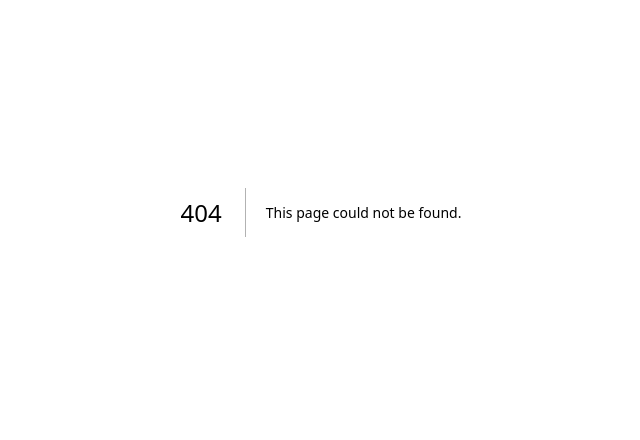
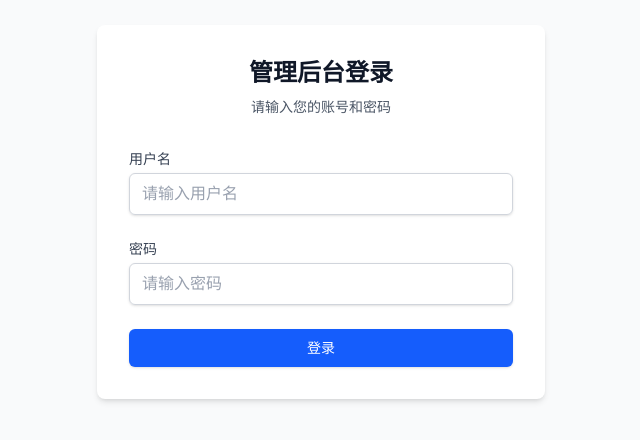
Before and after one commit to MasterLiDF/trade-web, a Next.js app: page /admin/login in a window 1280 px wide. Before the commit this address had no page. Shown: the part 188-628 px from the top of the page, without its empty margins (319-959 px from the left). Built offline with nearby package versions, Linux system fonts and the light colour scheme.

Commit message:
feature: dev login page

```diff
--- /dev/null
+++ b/src/app/admin/login/page.tsx
@@ -0,0 +1,146 @@
+'use client';
+
+import { useState } from 'react';
+import { useRouter } from 'next/navigation';
+
+export default function LoginPage() {
+  const router = useRouter();
+  const [formData, setFormData] = useState({
+    username: '',
+    password: '',
+  });
+  const [errors, setErrors] = useState<{
+    username?: string;
+    password?: string;
+  }>({});
+  const [isLoading, setIsLoading] = useState(false);
+
+  const validateForm = () => {
+    const newErrors: { username?: string; password?: string } = {};
+
+    if (!formData.username.trim()) {
+      newErrors.username = '请输入用户名';
+    }
+
+    if (!formData.password) {
+      newErrors.password = '请输入密码';
+    } else if (formData.password.length < 6) {
+      newErrors.password = '密码长度不能少于6位';
+    }
+
+    setErrors(newErrors);
+    return Object.keys(newErrors).length === 0;
+  };
+
+  const handleSubmit = async (e: React.FormEvent) => {
+    e.preventDefault();
+
+    if (!validateForm()) {
+      return;
+    }
+
+    setIsLoading(true);
+
+    try {
+      // TODO: 调用登录接口
+      console.log('登录信息:', formData);
+
+      // 模拟登录成功
+      setTimeout(() => {
+        router.push('/admin');
+      }, 1000);
+    } catch (error) {
+      console.error('登录失败:', error);
+    } finally {
+      setIsLoading(false);
+    }
+  };
+
+  const handleChange = (e: React.ChangeEvent<HTMLInputElement>) => {
+    const { name, value } = e.target;
+    setFormData((prev) => ({
+      ...prev,
+      [name]: value,
+    }));
+    // 清除对应字段的错误
+    if (errors[name as keyof typeof errors]) {
+      setErrors((prev) => ({
+        ...prev,
+        [name]: undefined,
+      }));
+    }
+  };
+
+  return (
+    <div className="min-h-screen flex items-center justify-center bg-gray-50 dark:bg-gray-900 px-4">
+      <div className="w-full max-w-md bg-white dark:bg-gray-800 rounded-lg shadow-md p-8">
+        <div className="text-center mb-8">
+          <h1 className="text-2xl font-bold text-gray-900 dark:text-white">
+            管理后台登录
+          </h1>
+          <p className="mt-2 text-sm text-gray-600 dark:text-gray-400">
+            请输入您的账号和密码
+          </p>
+        </div>
+
+        <form onSubmit={handleSubmit} className="space-y-6">
+          <div>
+            <label
+              htmlFor="username"
+              className="block text-sm font-medium text-gray-700 dark:text-gray-300 mb-1"
+            >
+              用户名
+            </label>
+            <input
+              type="text"
+              id="username"
+              name="username"
+              value={formData.username}
+              onChange={handleChange}
+              disabled={isLoading}
+              className="w-full px-3 py-2 border border-gray-300 dark:border-gray-600 rounded-md shadow-sm placeholder-gray-400 focus:outline-none focus:ring-2 focus:ring-blue-500 focus:border-blue-500 dark:bg-gray-700 dark:text-white disabled:opacity-50 disabled:cursor-not-allowed"
+              placeholder="请输入用户名"
+            />
+            {errors.username && (
+              <p className="mt-1 text-sm text-red-600 dark:text-red-400">
+                {errors.username}
+              </p>
+            )}
+          </div>
+
+          <div>
+            <label
+              htmlFor="password"
+              className="block text-sm font-medium text-gray-700 dark:text-gray-300 mb-1"
+            >
+              密码
+            </label>
+            <input
+              type="password"
+              id="password"
+              name="password"
+              value={formData.password}
+              onChange={handleChange}
+              disabled={isLoading}
+              className="w-full px-3 py-2 border border-gray-300 dark:border-gray-600 rounded-md shadow-sm placeholder-gray-400 focus:outline-none focus:ring-2 focus:ring-blue-500 focus:border-blue-500 dark:bg-gray-700 dark:text-white disabled:opacity-50 disabled:cursor-not-allowed"
+              placeholder="请输入密码"
+            />
+            {errors.password && (
+              <p className="mt-1 text-sm text-red-600 dark:text-red-400">
+                {errors.password}
+              </p>
+            )}
+          </div>
+
+          <button
+            type="submit"
+            disabled={isLoading}
+            className="w-full flex justify-center py-2 px-4 border border-transparent rounded-md shadow-sm text-sm font-medium text-white bg-blue-600 hover:bg-blue-700 focus:outline-none focus:ring-2 focus:ring-offset-2 focus:ring-blue-500 disabled:opacity-50 disabled:cursor-not-allowed transition-colors"
+          >
+            {isLoading ? '登录中...' : '登录'}
+          </button>
+        </form>
+      </div>
+    </div>
+  );
+}
```
Also changed, not shown: 1 other file (tests, documents, lock files or other folders).
